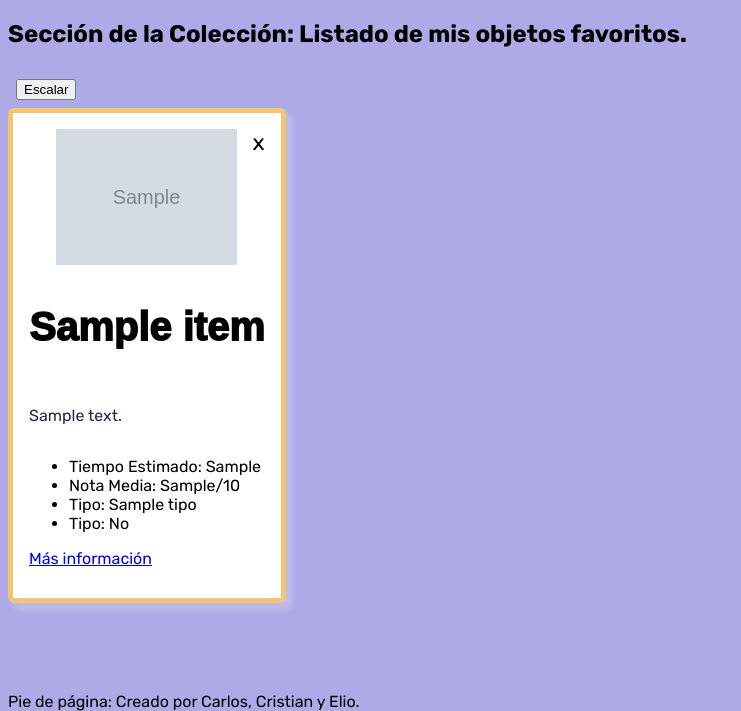
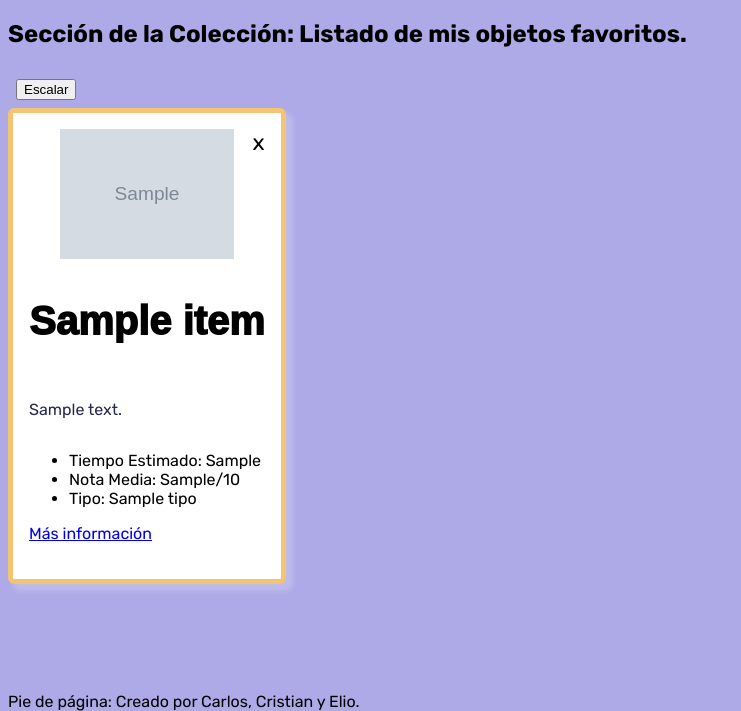
Before and after one commit to CristianTroya/Gestor-Videojuegos, a Flask app: template Flask/templates/index.html in a window 1280 px wide. Shown: the part 89-800 px from the top of the page, without its empty margins (0-741 px from the left). Run offline with Flask 3, Linux system fonts and the light colour scheme; the template is opened without the code that fills it: most values are stand-ins (such as "Sample title", 1, 10 or a date in 2020); grey boxes marked "Sample" are stand-in pictures; some web fonts are replaced.

Commit message:
arreglo error en index

```diff
--- a/Flask/templates/index.html
+++ b/Flask/templates/index.html
@@ -39,7 +39,6 @@
                         <li>Tiempo Estimado: {{ item.tiempo_estimado }}</li>
                         <li>Nota Media: {{ item.nota_media }}/10</li>
                         <li>Tipo: {{ item.tipo }}</li>
-                        <li>Tipo: {{ 'Si' if item.completado == 1 else 'No' }}</li>
                     </ul>
                     <a href="/detalle/{{ item.id }}">Más información</a>
                     <span class="borrar">x</span>
```
